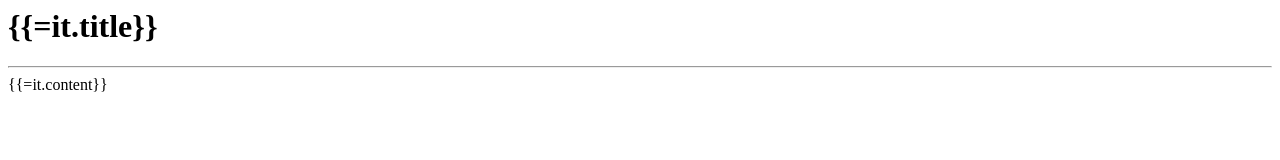
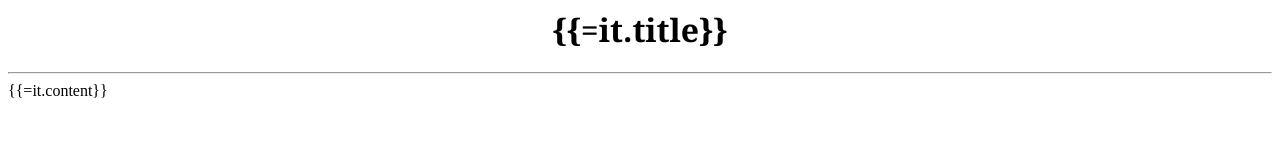
Before and after one commit to t27/reader-view, a website: page views/page.html in a window 1280 px wide. Drawn offline with Linux system fonts and the light colour scheme.

Commit message:
👐⏰ Updated with Gomix

```diff
--- a/package.json
+++ b/package.json
@@ -11,7 +11,6 @@
 	},
 	"dependencies": {
 		"express": "^5.0.0-alpha.2",
-		"node-pinboard": "^1.0.0",
 		"node-readability": "^2.2.0",
 		"dot": "*",
 		"request": "*",
--- /dev/null
+++ b/public/readerview.css
@@ -0,0 +1,4 @@
+.title {
+  font-family: Georgia;
+  text-align: center;
+}
--- a/views/page.html
+++ b/views/page.html
@@ -1,9 +1,12 @@
 <html>
   <head>
     <title>{{=it.title}}</title>
+    <link rel="stylesheet" href="/readerview.css">
   </head>
   <body>
-    <h1>{{=it.title}}</h1>
+    <div class="title">
+      <h1>{{=it.title}}</h1>
+    </div>
     <hr>
     <div>{{=it.content}}</div>
   </body>
```
Also changed, not shown: views/index.html (+0 -7 lines), README.md.
